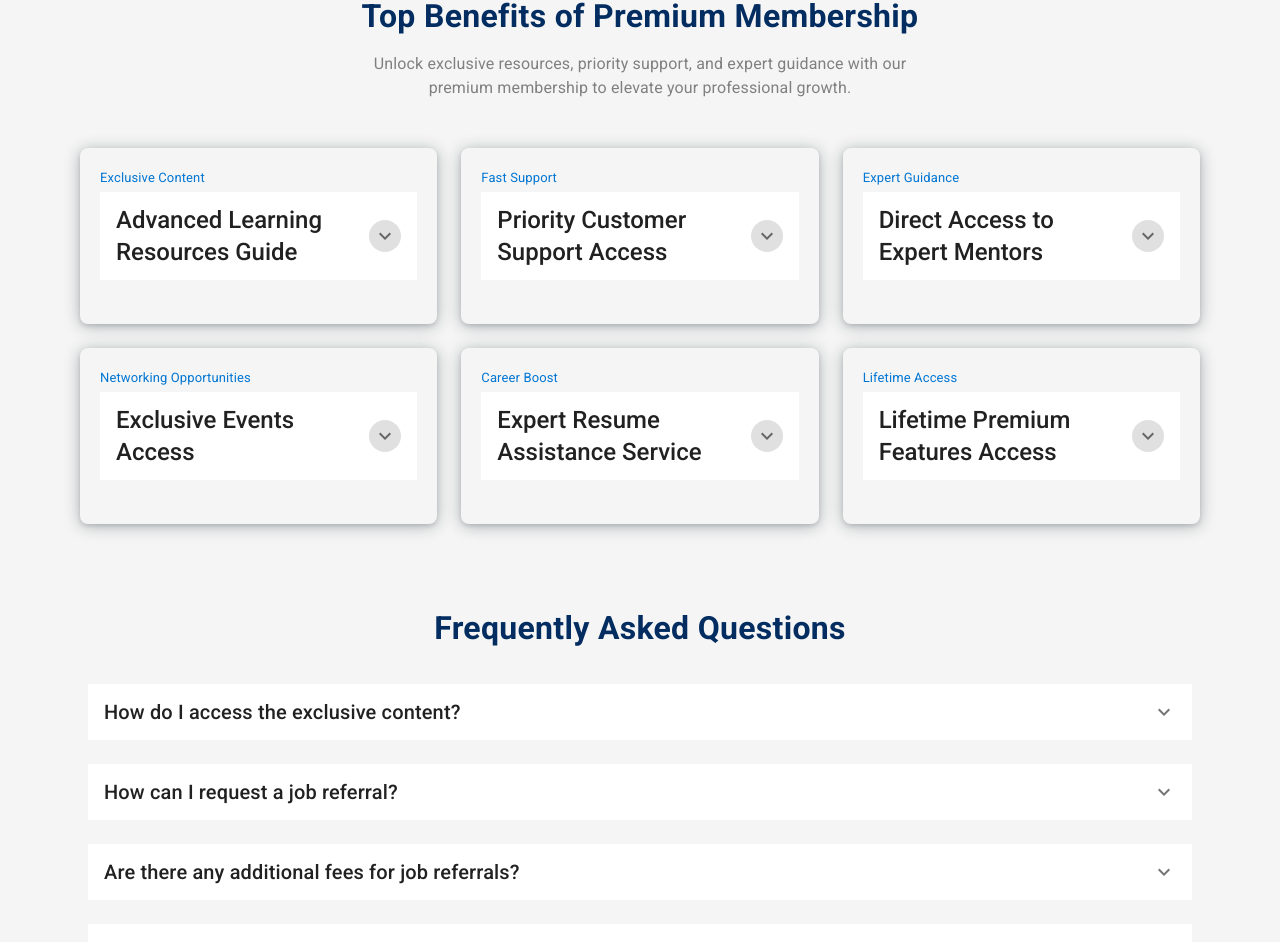
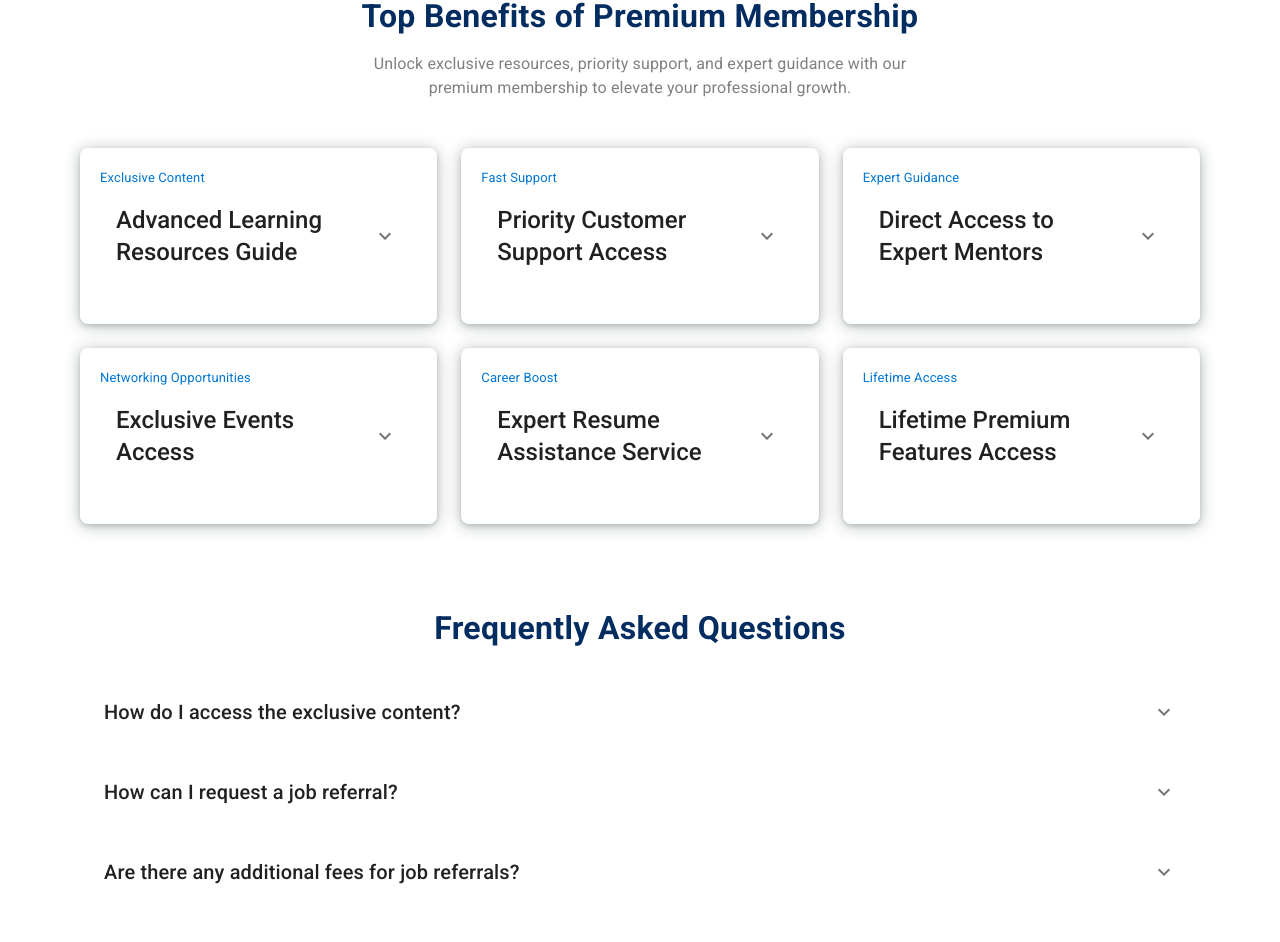
Before and after one commit to Sudeepsalian7996/MockBuddy-App, a React (Vite) app: page /pricing in a window 1280 px wide. Shown: the part 963-1905 px from the top of the page. Built offline with nearby package versions, Linux system fonts and the light colour scheme.

Commit message:
Pricing related changes

```diff
--- a/src/pages/PricingPage/PricingFeatures/PricingFeatureCard.jsx
+++ b/src/pages/PricingPage/PricingFeatures/PricingFeatureCard.jsx
@@ -13,7 +13,6 @@ const PricingFeatureCard = ({ feature, index }) => {
     <Box
       sx={{
         padding: "1.25rem",
-        backgroundColor: "#f5f5f5",
         borderRadius: 2,
         boxShadow:
           "rgba(14, 30, 37, 0.12) 0px 2px 4px 0px, rgba(14, 30, 37, 0.32) 0px 2px 16px 0px",
@@ -43,7 +42,6 @@ const PricingFeatureCard = ({ feature, index }) => {
             <ExpandMoreIcon
               sx={{
                 borderRadius: "50%",
-                background: "#e0e0e0",
                 padding: "0.25rem",
                 fontSize: "2rem",
               }}
--- a/src/styles/GlobalStyles.jsx
+++ b/src/styles/GlobalStyles.jsx
@@ -6,7 +6,6 @@ const GlobalStyles = createGlobalStyle`
     margin: 0;
     padding: 0;
     font-family: ${(props) => props.theme.fonts.body};
-    background-color: #f5f5f5;
     color: #032d60;
   }
 
```
